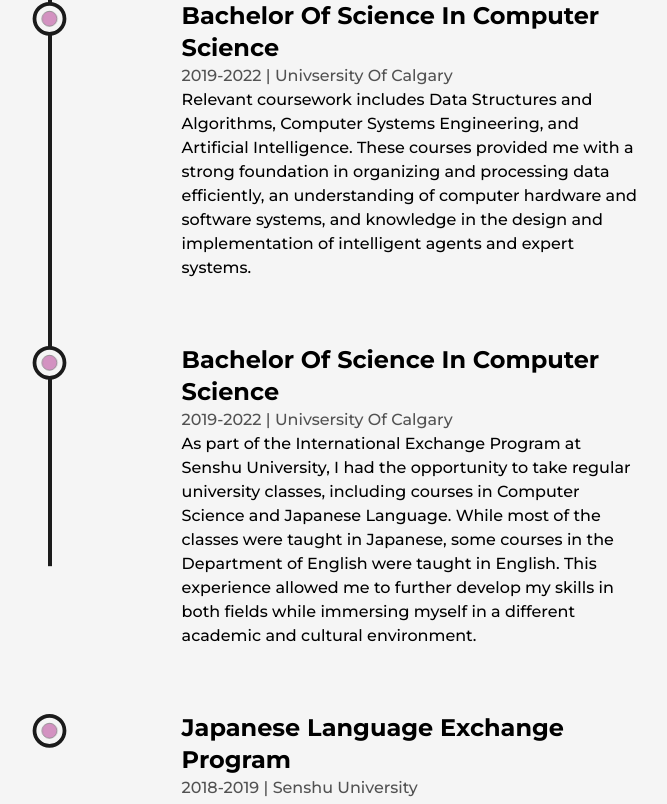
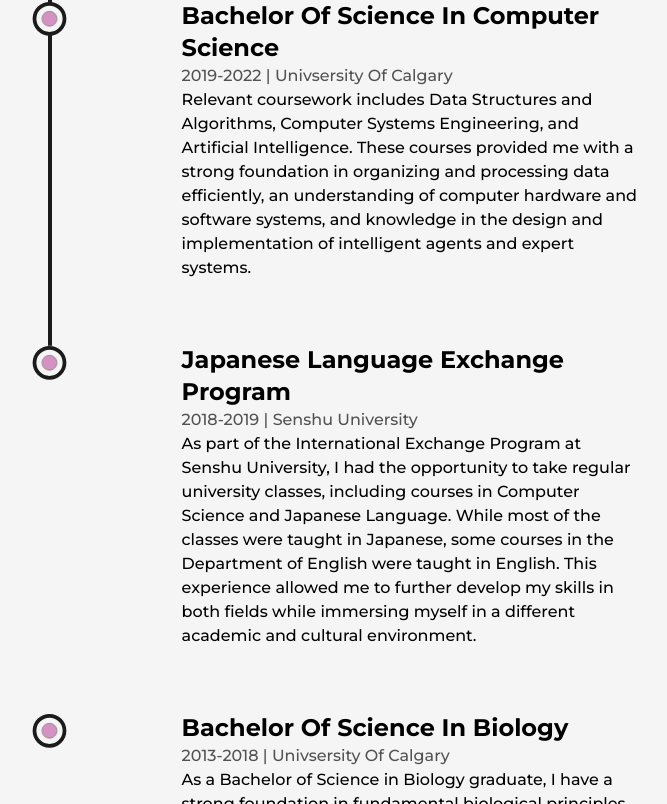
Before and after one commit to zacharykoo/zacharykoo_v2, a Next.js app: page /about in a window 1280 px wide. Shown: the part 4500-5304 px from the top of the page, without its empty margins (244-911 px from the left). Built offline with nearby package versions, Linux system fonts and the light colour scheme.

Commit message:
Change education

```diff
--- a/src/components/Education.js
+++ b/src/components/Education.js
@@ -57,18 +57,6 @@ const Education = () => {
                 and knowledge in the design and implementation of intelligent agents and expert systems."
                 />
                 <Details
-                type="Bachelor of Science in Computer Science"
-                time="2019-2022"
-                place="Univsersity of Calgary"
-                info="As part of the International Exchange Program at Senshu University,
-                I had the opportunity to take regular university classes,
-                including courses in Computer Science and Japanese Language.
-                While most of the classes were taught in Japanese, some courses
-                in the Department of English were taught in English. This experience
-                allowed me to further develop my skills in both fields while immersing myself
-                in a different academic and cultural environment."
-                />
-                <Details
                 type="Japanese Language Exchange Program"
                 time="2018-2019"
                 place="Senshu University"
```
